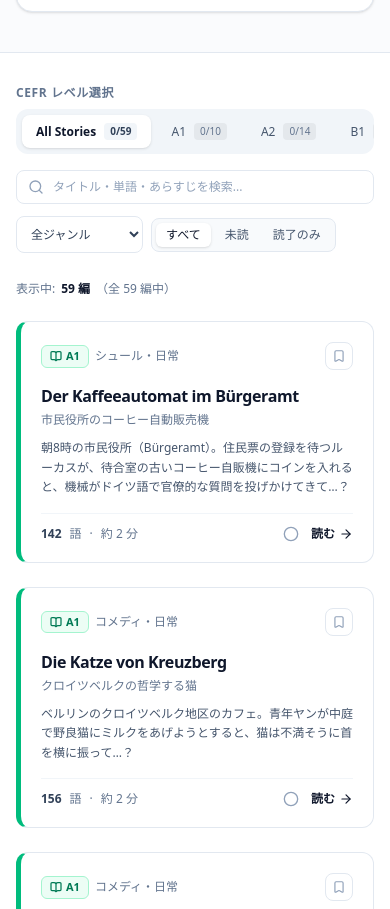
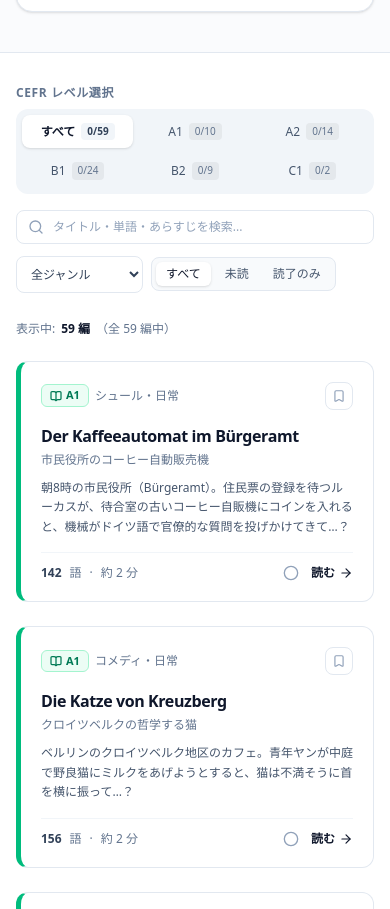
Before and after one commit to noripiko/tadoku, a Next.js app: page / in a window 390 px wide. Shown: the part 1164-2073 px from the top of the page. Built offline with nearby package versions, Linux system fonts and the light colour scheme.

Commit message:
refactor: improve layout responsiveness
Update LevelFilterBar grid and StoryReader paragraph card layout to enhance mobile usability and provide a more consistent visual hierarchy.

```diff
--- a/app/stories/[id]/page.tsx
+++ b/app/stories/[id]/page.tsx
@@ -2,6 +2,8 @@ import type { Metadata } from 'next';
 import { notFound } from 'next/navigation';
 import { STORIES } from '@/lib/stories';
 import { StoryViewClient } from '@/components/StoryViewClient';
+
+export const instant = false;
 
 interface PageProps {
   params: Promise<{ id: string }>;
--- a/components/LevelFilterBar.tsx
+++ b/components/LevelFilterBar.tsx
@@ -55,7 +55,7 @@ export function LevelFilterBar({
           )}
         </div>
 
-        <div className="flex items-center gap-1.5 overflow-x-auto p-1.5 bg-slate-100 dark:bg-slate-800/80 rounded-xl no-scrollbar">
+        <div className="grid grid-cols-3 sm:flex sm:items-center sm:flex-row gap-1.5 p-1.5 bg-slate-100 dark:bg-slate-800/80 rounded-xl">
           {levels.map((lvl) => {
             const isSelected = selectedLevel === lvl;
             const levelStories = lvl === 'all' ? STORIES : STORIES.filter((s) => s.level === lvl);
@@ -66,13 +66,22 @@ export function LevelFilterBar({
               <button
                 key={lvl}
                 onClick={() => onSelectLevel(lvl)}
-                className={`flex items-center gap-2 px-3.5 py-2 text-xs font-medium rounded-lg transition-all shrink-0 whitespace-nowrap ${
+                className={`flex items-center justify-center gap-1.5 sm:gap-2 px-2 sm:px-3.5 py-2 text-xs font-medium rounded-lg transition-all sm:shrink-0 whitespace-nowrap ${
                   isSelected
                     ? 'bg-white text-slate-900 shadow-sm dark:bg-slate-900 dark:text-slate-100 font-semibold'
                     : 'text-slate-600 hover:text-slate-900 dark:text-slate-400 dark:hover:text-slate-200'
                 }`}
               >
-                <span>{lvl === 'all' ? 'All Stories' : lvl}</span>
+                <span>
+                  {lvl === 'all' ? (
+                    <>
+                      <span className="sm:hidden">すべて</span>
+                      <span className="hidden sm:inline">All Stories</span>
+                    </>
+                  ) : (
+                    lvl
+                  )}
+                </span>
                 <span
                   className={`text-[10px] tabular-nums px-1.5 py-0.5 rounded ${
                     isSelected
--- a/components/StoryReader.tsx
+++ b/components/StoryReader.tsx
@@ -419,9 +419,9 @@ export function StoryReader({
                   : 'hover:bg-slate-50/60 dark:hover:bg-slate-800/40'
               }`}
             >
-              {/* Responsive container: flex-col on mobile to let text occupy full width, flex-row on desktop */}
-              <div className="flex flex-col sm:flex-row items-stretch sm:items-start justify-between gap-2.5 sm:gap-4">
-                <div className="flex-1 min-w-0">
+              {/* Responsive container: flex-col on all screens to let text occupy full width without button column restrictions */}
+              <div className="flex flex-col items-stretch justify-between gap-3">
+                <div className="w-full min-w-0">
                   <p className="select-text leading-relaxed">
                     {words.map((w, wIdx) => (
                       <span
@@ -443,8 +443,8 @@ export function StoryReader({
                   )}
                 </div>
 
-                {/* Per-Paragraph Actions: aligned bottom-right on mobile, side-by-side on desktop */}
-                <div className="flex items-center justify-end sm:justify-start gap-1 shrink-0 mt-1 sm:mt-0 opacity-80 sm:opacity-40 sm:group-hover:opacity-100 transition-opacity">
+                {/* Per-Paragraph Actions: always positioned at the bottom of the card, aligned to the right */}
+                <div className="flex items-center justify-end gap-2 mt-2 pt-2 border-t border-slate-100/60 dark:border-slate-850 opacity-90 sm:opacity-40 sm:group-hover:opacity-100 transition-opacity">
                   <button
                     onClick={() => handlePlayParagraph(p.german, idx)}
                     className="flex h-8 w-8 sm:h-7 sm:w-7 items-center justify-center rounded-lg sm:rounded text-slate-500 hover:bg-slate-100 hover:text-slate-800 active:bg-slate-200 sm:hover:bg-slate-200 dark:hover:bg-slate-800 dark:hover:text-slate-200 transition-colors"
```
Also changed, not shown: 1 other file (tests, documents, lock files or other folders).
